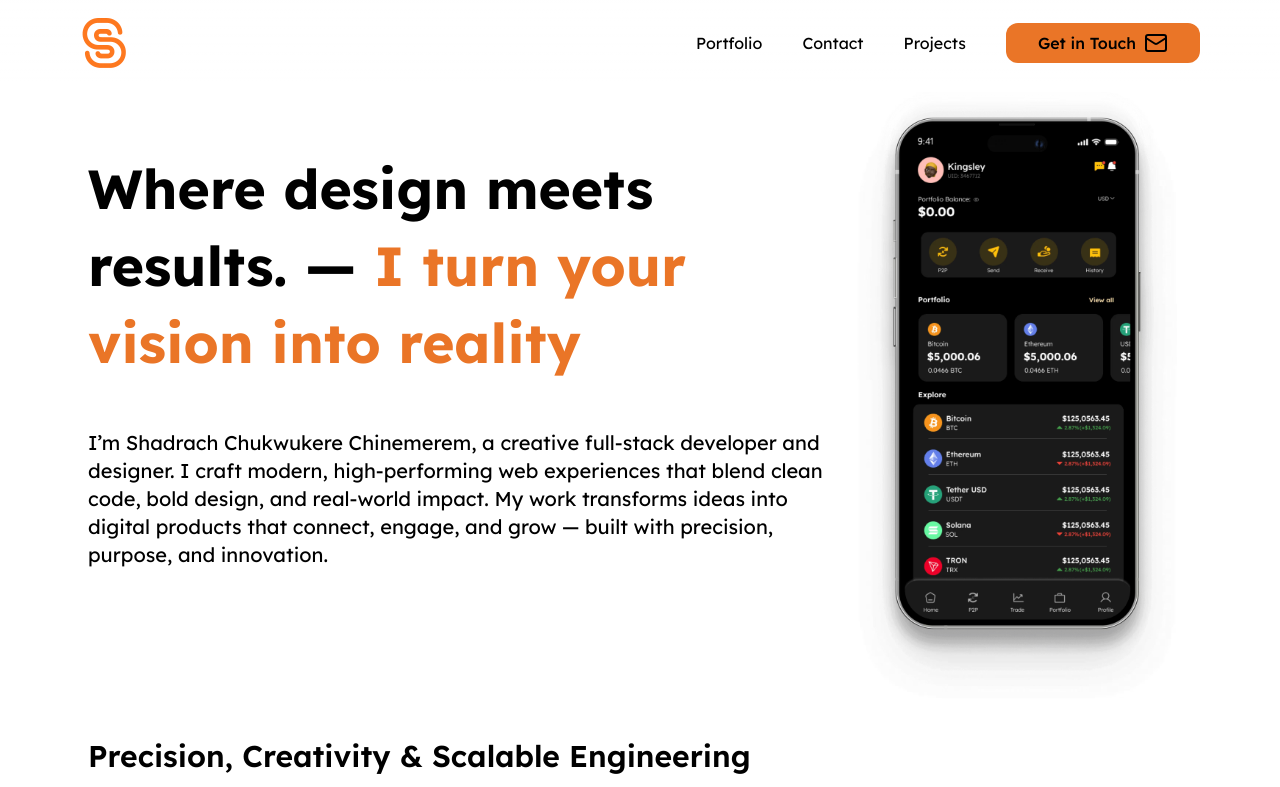
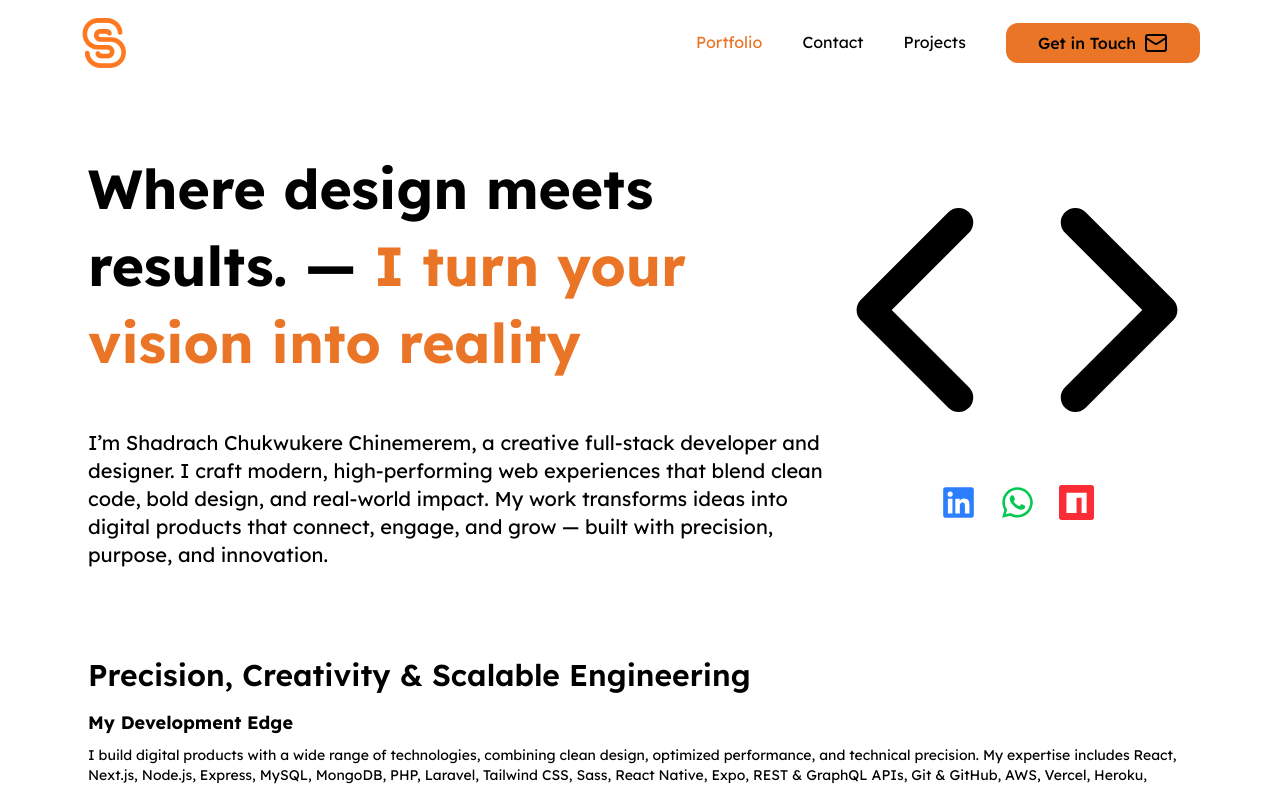
Before and after one commit to shadrach-chukwukere/Shadrach-Chukwukere-Chinemerem, a React (Vite) app: page / in a window 1280 px wide. Shown: the top 787 px of the page. Built offline with nearby package versions, Linux system fonts and the light colour scheme.

Commit message:
update r6

```diff
--- a/src/components/Banner.tsx
+++ b/src/components/Banner.tsx
@@ -21,6 +21,7 @@ export default function Banner() {
         <div className="absolute inset-0 bg-black/40"></div>
 
         <div className="relative p-10 sm:px-10 px-4 space-y-5 max-w-6xl mx-auto text-white">
+          <span className="absolute top-2 left-5">Advert :</span>
           <h2 className="sm:text-[42px] text-3xl font-extrabold text-center">
             Trade Crypto Smarter with{" "}
             <span className="text-blue-500">Beekle</span>
--- a/src/components/Footer.tsx
+++ b/src/components/Footer.tsx
@@ -1,7 +1,10 @@
-import { Link } from "react-router-dom";
+import { Link, useLocation } from "react-router-dom";
 import Logo from "./ui/Logo";
+import { phone, scroll } from "../utility";
+import { Phone } from "lucide-react";
 
 export default function Footer() {
+  const link = useLocation().pathname;
   return (
     <footer className="border-t border-[#726F6F] shadow-md">
       <div className="max-w-6xl mx-auto px-6 py-10">
@@ -15,15 +18,24 @@ export default function Footer() {
           <div className="flex flex-wrap justify-center sm:justify-end gap-8 text-sm">
             <Link
               to={"/contact"}
-              className="hover:underline cursor-pointer transition-colors duration-200"
+              className={`${link == "/contact" && "text-[#EA7527]"}`}
             >
               Contact
             </Link>
             <Link
               to={"/projects"}
-              className="hover:underline cursor-pointer transition-colors duration-200"
+              className={`${link == "/projects" && "text-[#EA7527]"}`}
             >
               Projects
+            </Link>
+
+            <Link
+              to={`tel:${phone}`}
+              target="_blank"
+              rel="noopener noreferrer"
+              className=""
+            >
+              <Phone className="text-2xl" />
             </Link>
           </div>
 
--- a/src/components/Header.tsx
+++ b/src/components/Header.tsx
@@ -1,5 +1,5 @@
 import { useState } from "react";
-import { Link } from "react-router-dom";
+import { Link, useLocation } from "react-router-dom";
 import { X, Menu, Mail } from "lucide-react";
 import Button from "./ui/Button";
 import Logo from "./ui/Logo";
@@ -7,6 +7,8 @@ import { mail } from "../utility";
 
 export default function Header() {
   const [isOpen, setIsOpen] = useState(false);
+  const link = useLocation().pathname;
+  console.log(link);
 
   return (
     <header
@@ -22,15 +24,30 @@ export default function Header() {
 
         {/* Desktop Navigation */}
         <nav className="hidden md:flex items-center gap-10">
-          <Link to="/" className="hover:text-gray-300 transition">
+          <Link
+            to="/"
+            className={`hover:scale-[1.05] hover:border-[#EA7527] border-transparent border-b-2 transition ${
+              link == "/" && "text-[#EA7527]"
+            }`}
+          >
             Portfolio
           </Link>
 
-          <Link to="/contact" className="hover:text-gray-300 transition">
+          <Link
+            to="/contact"
+            className={`hover:scale-[1.05] hover:border-[#EA7527] border-transparent border-b-2 transition ${
+              link == "/contact" && "text-[#EA7527]"
+            }`}
+          >
             Contact
           </Link>
 
-          <Link to="/projects" className="hover:text-gray-300 transition">
+          <Link
+            to="/projects"
+            className={`hover:scale-[1.05] hover:border-[#EA7527] border-transparent border-b-2 transition ${
+              link == "/projects" && "text-[#EA7527]"
+            }`}
+          >
             Projects
           </Link>
 
@@ -79,7 +96,7 @@ export default function Header() {
         <div className="flex justify-between w-full px-5 py-5">
           <Logo />
           <button
-            className="p-2 hover:bg-gray-800 rounded-full"
+            className="p-2 rounded-full"
             onClick={() => setIsOpen(false)}
             aria-label="Close menu"
           >
--- a/src/components/Hero.tsx
+++ b/src/components/Hero.tsx
@@ -1,22 +1,51 @@
-import phoneImage from "@/assets/89d6c4aca85aa504fb8ebf4007082bf3bcc269d8.webp";
-import { LazyLoadImage } from "react-lazy-load-image-component";
-
+import { Code } from "lucide-react";
+import { FaLinkedin, FaWhatsapp } from "react-icons/fa6";
+import { SiNpm } from "react-icons/si";
+import { linkendinProfile, npmProfile, phone } from "../utility";
+import { Link } from "react-router-dom";
 export default function Hero() {
   return (
-    <section className="w-full  ">
-      <div className="max-w-6xl mx-auto px-4 sm:px-6 flex flex-col md:flex-row items-start gap-4">
+    <section className="w-full pb-16 ">
+      <div className="max-w-6xl mx-auto px-4 sm:px-6 flex flex-col md:flex-row items-center gap-4">
         {/* Right Phone Image */}
         <div
           className="flex order-first order-last"
           style={{ justifySelf: "center", placeSelf: "center" }}
         >
-          <LazyLoadImage
-            effect="blur"
-            src={phoneImage}
-            alt="App Phone"
-            loading="lazy"
-            className="w-64 md:w-[350px] object-contain"
-          />
+          <div className="">
+            <Code
+              className="w-64 md:w-[350px] h-auto object-contain "
+              size={640}
+            />
+            <div className="flex gap-6" style={{ justifySelf: "center" }}>
+              <Link
+                to={linkendinProfile.url}
+                target="_blank"
+                rel="noopener noreferrer"
+                className="s"
+              >
+                <FaLinkedin
+                  size={35}
+                  className="cursor-pointer text-blue-500"
+                />
+              </Link>
+              <Link to={`https://wa.me/${phone}`}>
+                <FaWhatsapp
+                  size={35}
+                  className="cursor-pointer text-green-500"
+                />
+              </Link>
+
+              <Link
+                to={npmProfile.url}
+                target="_blank"
+                rel="noopener noreferrer"
+                className=""
+              >
+                <SiNpm size={35} className="cursor-pointer text-red-500" />
+              </Link>
+            </div>
+          </div>
         </div>
 
         {/* Left Content */}
--- a/src/pages/Projects.tsx
+++ b/src/pages/Projects.tsx
@@ -14,7 +14,7 @@ interface Project {
   description: string;
   image?: string;
   github?: string;
-  demo?: string;
+  visit?: string;
   icon?: ReactNode;
 }
 
@@ -25,7 +25,7 @@ const projects: Project[] = [
     description:
       "A modern crypto trading platform built with React, Node.js, and Tailwind CSS. Includes real-time price charts and secure transactions.",
     github: `${githubProfile.url}/MyLibrary`,
-    demo: npmProfile.url,
+    visit: npmProfile.url,
     icon: <RiNpmjsFill className="object-cover min-w-70 h-56" color="red" />,
   },
   {
@@ -35,7 +35,7 @@ const projects: Project[] = [
       "A responsive Website that connects people freely, making love and companionship simple, safe, and meaningful.",
     image: image,
     github: `${githubProfile.url}/huntgame`,
-    demo: "https://hunt-game-pied.vercel.app/",
+    visit: "https://hunt-game-pied.vercel.app/",
   },
   {
     id: 3,
@@ -44,42 +44,42 @@ const projects: Project[] = [
       "A responsive Website to Buy, sell, and manage crypto your way with Chekbit — the secure, peer-to-peer trading platform that gives you full control over your assets.",
     image: chekbitImage,
     github: `${githubProfile.url}/chekbit`,
-    demo: "https://chekbit.vercel.app/",
+    visit: "https://chekbit.vercel.app/",
   },
 ];
 
 export default function Projects() {
   const [search, setSearch] = useState("");
 
-  const filteredProjects = projects.filter(
+  const filteredProjects = projects?.filter(
     (project) =>
-      project.title.toLowerCase().includes(search.toLowerCase()) ||
-      project.description.toLowerCase().includes(search.toLowerCase())
+      project?.title.toLowerCase().includes(search.toLowerCase()) ||
+      project?.description.toLowerCase().includes(search.toLowerCase())
   );
 
   return (
     <div className="pb-20 pt-8 max-w-7xl mx-auto px-4">
       {/* Header with right-aligned search */}
-      <div className="flex items-center justify-between mb-8">
+      <div className="flex items-center flex-wrap gap-4 justify-between mb-8">
         <h1 className="text-xl sm:text-2xl font-semibold">My Projects</h1>
         <div className="relative">
           <Input
-            type="text"
+            type="search"
             placeholder="Search..."
             value={search}
             onChange={(e) => setSearch(e.target.value)}
-            className="w-40 sm:w-56 px-3 py-2 pr-10 rounded-lg border border-gray-600 text-white"
+            className="w-40 sm:w-56 px-3 py-2 pl-10 rounded-lg border border-gray-600"
           />
-          <Search className="absolute top-3 right-3" />
+          <Search className="absolute top-3 left-3" />
         </div>
       </div>
 
       {/* Projects Grid */}
       <div className="grid md:grid-cols-2 lg:grid-cols-3 gap-8">
-        {filteredProjects.length > 0 ? (
-          filteredProjects.map((project) => (
+        {filteredProjects?.length > 0 ? (
+          filteredProjects?.map((project) => (
             <div
-              key={project.id}
+              key={project?.id}
               className="rounded-xl overflow-hidden shadow-md flex flex-col bg2"
             >
               <div
@@ -101,20 +101,20 @@ export default function Projects() {
                     }}
                   />
                 ) : (
-                  project.icon
+                  project?.icon
                 )}
               </div>
               <div className="p-6 flex flex-col flex-1">
                 <h2 className="text-lg sm:text-xl font-semibold mb-2 truncate">
-                  {project.title}
+                  {project?.title}
                 </h2>
                 <p className="text-sm mb-4 flex-1 line-clamp-3">
-                  {project.description}
+                  {project?.description}
                 </p>
                 <div className="flex gap-4 mt-auto">
-                  {project.github && (
+                  {project?.github && (
                     <a
-                      href={project.github}
+                      href={project?.github}
                       target="_blank"
                       rel="noopener noreferrer"
                       className="flex items-center gap-2 text-blue-500 hover:underline"
@@ -122,14 +122,14 @@ export default function Projects() {
                       <FaGithub /> GitHub
                     </a>
                   )}
-                  {project.demo && (
+                  {project?.visit && (
                     <a
-                      href={project.demo}
+                      href={project?.visit}
                       target="_blank"
                       rel="noopener noreferrer"
                       className="flex items-center gap-2 text-green-500 hover:underline"
                     >
-                      <FaExternalLinkAlt /> Live Demo
+                      <FaExternalLinkAlt /> Visit
                     </a>
                   )}
                 </div>
@@ -137,7 +137,7 @@ export default function Projects() {
             </div>
           ))
         ) : (
-          <p className="text-center col-span-full text-gray-400">
+          <p className="text-center col-span-full text-gray-400 min-h-100">
             No projects found.
           </p>
         )}
--- a/src/utility.ts
+++ b/src/utility.ts
@@ -43,7 +43,7 @@ export const isValidEnquiryType = (type: string): boolean => {
 };
 
 export const mail = "shadrachchukwukerechinemerem@gmail.com";
-export const phone = +2349038030895;
+export const phone = "+2349038030895";
 export const mail2 = "chispecialshadrach@gmail.com";
 export const beekleandroid =
   "https://play.google.com/store/apps/details?id=io.beekle";
@@ -68,3 +68,5 @@ export const xProfile = {
   username: "Shadrach chukwukere",
   url: "https://x.com/ShadrachCh75389",
 };
+
+export const scroll = () => window.scrollTo({ top: 0, behavior: "smooth" });
```
Also changed, not shown: src/pages/ContactUs.tsx (+31 -8 lines), src/pages/NotFound.tsx (+4 -3 lines).
